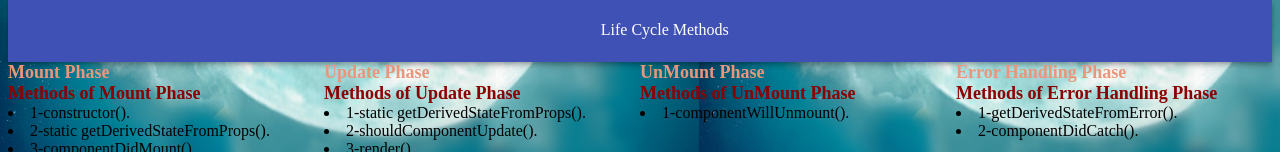
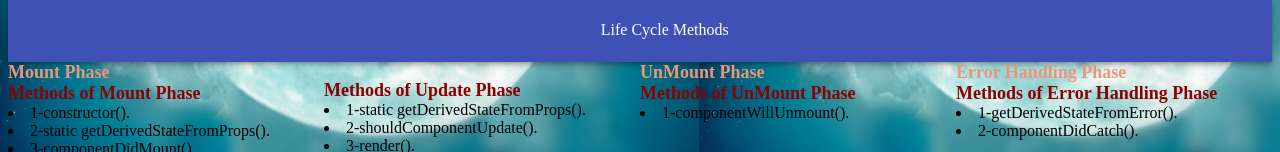
Before and after one commit to pkgs123/React-Concept, a React (Create React App) app: page / in a window 1280 px wide. Shown: the part 336-488 px from the top of the page. Built offline with nearby package versions, Linux system fonts and the light colour scheme.

Commit message:
ComponentLifeCycle Concept

```diff
--- a/src/Component/UnMount.js
+++ b/src/Component/UnMount.js
@@ -7,6 +7,7 @@ class UnMount extends Component{
         }
     }
     componentWillUnmount(){
+        alert('Unmounting....')
         console.log('componentWillUnmount is called.');
     }
     render(){
--- a/src/Component/UpdateLifeCycle.js
+++ b/src/Component/UpdateLifeCycle.js
@@ -1,8 +1,12 @@
 import React, { Component } from 'react';
+import unMount from './UnMount';
 class UpdateLifeCycleMethod extends Component {
     constructor(props) {
+        //this method is called only once.
         super(props);
         this.state = {
+            title:'Update Phase',
+            ind:'y',
             listvalue: [{ lifeCyecle: 'static getDerivedStateFromProps().', id: 'U' }, { lifeCyecle: 'shouldComponentUpdate().', id: 'U' },
             { lifeCyecle: 'render().', id: 'U' },
             { lifeCyecle: 'getSnapshotBeforeUpdate().', id: 'U' }, { lifeCyecle: 'componentDidUpdate().', id: 'U' }]
@@ -10,24 +14,34 @@ class UpdateLifeCycleMethod extends Component {
     }
 
     static getDerivedStateFromProps(props) {
+        //if we want to update the state value from props then this method can be used.
         return {
 
         }
     }
     shouldComponentUpdate(){
 
+        //return boolean bydefault it returns true so it rerender the component.
+        //for correct use of shouldComponentUpdate we use pureComponent that check the state value with the help of shallow
+        // if it changes then only it triggers the render function or method.
         console.log('shouldComponent is called.');
     }
     getSnapshotBeforeUpdate(){
+        //It creates a log for any state or props value or variable value etc... .
         console.log('getSnapshotBeforeUpdate is called.');
     }
     componentDidUpdate(){
+        //Once the state value is updated then we can use this method as per our need.
         console.log('componentDidUpdate is called');
     }
     render() {
+        //whenever any changes occurs then this method is called to update tha changes on to screen.
         return (
             <>
-                <b style={{ fontSize: 'large', color: 'darksalmon' }}> Update Phase</b>
+                {this.state.ind === "X" ? <b style={{ fontSize: 'large', color: 'darksalmon' }}> {this.state.title}</b>
+                :<unMount></unMount>
+
+                }
                 <br />
                 <b style={{ fontSize: 'large', color: 'darkred' }}> Methods of Update Phase</b>
                 <br />
```
